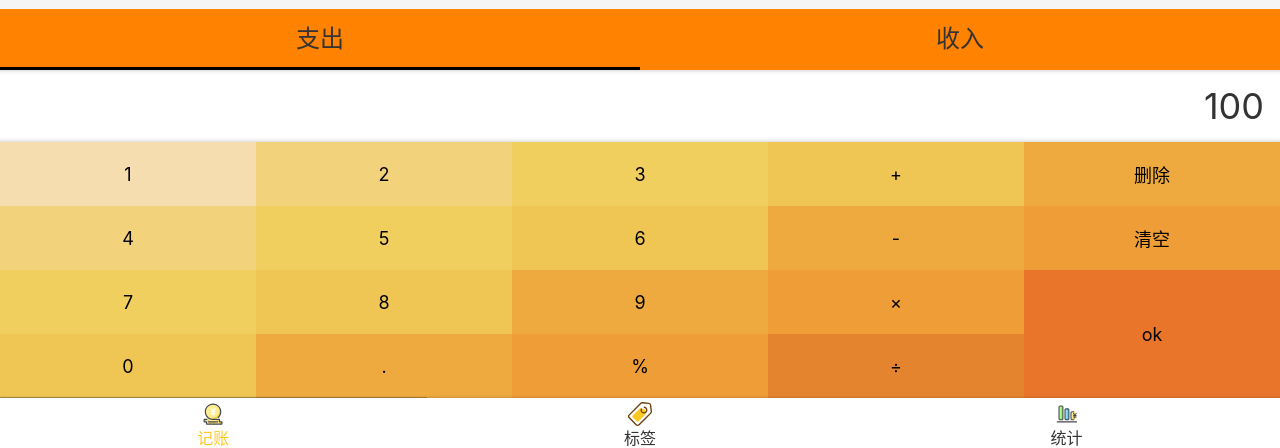
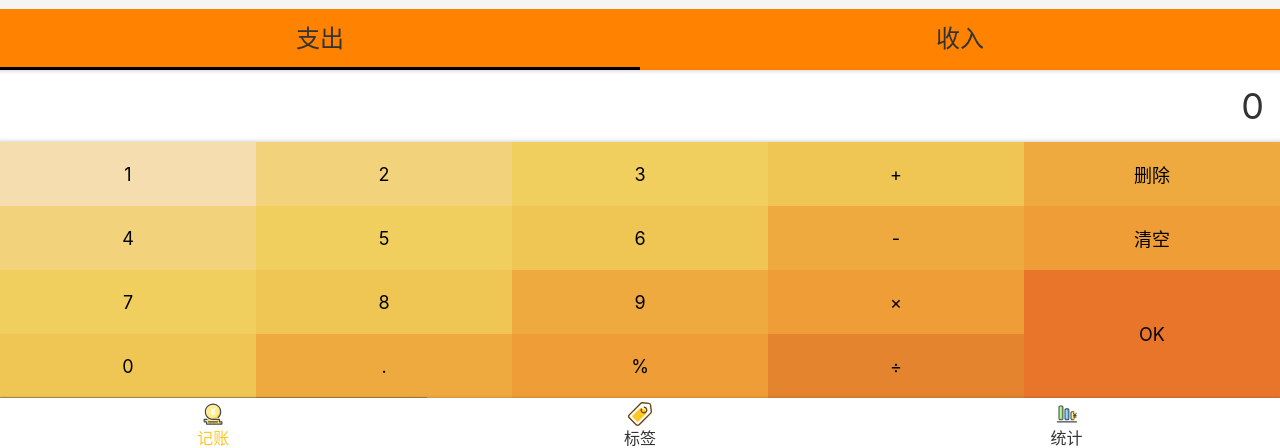
Before and after one commit to Ruaxin/money-rc, a React app: page /#/money in a window 1280 px wide. Shown: the part 346-794 px from the top of the page. Built offline with nearby package versions, Linux system fonts and the light colour scheme.

Commit message:
numberPad 完成一半

```diff
--- a/src/views/Money.tsx
+++ b/src/views/Money.tsx
@@ -17,30 +17,7 @@
       <TagsSection/>
       <NoteSection/>
       <CategorySection/>
-      <NumberPadSection>
-        <div className='output'>100</div>
-        <div className="pad clearfix">
-          <button>1</button>
-          <button>2</button>
-          <button>3</button>
-          <button>+</button>
-          <button>删除</button>
-          <button>4</button>
-          <button>5</button>
-          <button>6</button>
-          <button>-</button>
-          <button>清空</button>
-          <button>7</button>
-          <button>8</button>
-          <button>9</button>
-          <button>×</button>
-          <button className='ok'>ok</button>
-          <button>0</button>
-          <button>.</button>
-          <button>%</button>
-          <button>÷</button>
-        </div>
-      </NumberPadSection>
+      <NumberPadSection/>
     </MyLayout>
   );
 }
--- a/src/views/Money/NumberPadSection.tsx
+++ b/src/views/Money/NumberPadSection.tsx
@@ -1,6 +1,7 @@
 import styled from 'styled-components';
+import React, {useState} from 'react';
 
-const NumberPadSection = styled.section`
+const Wrapper = styled.section`
   display: flex;
   flex-direction: column;
   > .output{
@@ -61,4 +62,72 @@
     }
   }
 `;
+const NumberPadSection: React.FC = () => {
+  const [output, setOutput] = useState('0');
+  const onClickButtonWrapper = (e: React.MouseEvent) => {
+    const text = (e.target as HTMLButtonElement).textContent;
+    if (text === null) {return;}
+    switch (text) {
+      case '0':
+      case '1':
+      case '2':
+      case '3':
+      case '4':
+      case '5':
+      case '6':
+      case '7':
+      case '8':
+      case '9':
+      case '.':
+        if (output === '0') {
+          setOutput(text);
+        } else {
+          setOutput(output + text);
+        }
+        break;
+      case '删除':
+        break;
+      case '清空':
+        break;
+      case 'ok':
+        break;
+      case '+':
+        break;
+      case '-':
+        break;
+      case '×':
+        break;
+      case '÷':
+        break;
+      case '%':
+        break;
+    }
+  };
+  return (
+    <Wrapper>
+      <div className='output'>{output}</div>
+      <div className="pad clearfix" onClick={onClickButtonWrapper}>
+        <button>1</button>
+        <button>2</button>
+        <button>3</button>
+        <button>+</button>
+        <button>删除</button>
+        <button>4</button>
+        <button>5</button>
+        <button>6</button>
+        <button>-</button>
+        <button>清空</button>
+        <button>7</button>
+        <button>8</button>
+        <button>9</button>
+        <button>×</button>
+        <button className='ok'>OK</button>
+        <button>0</button>
+        <button>.</button>
+        <button>%</button>
+        <button>÷</button>
+      </div>
+    </Wrapper>
+  );
+};
 export {NumberPadSection};
```
